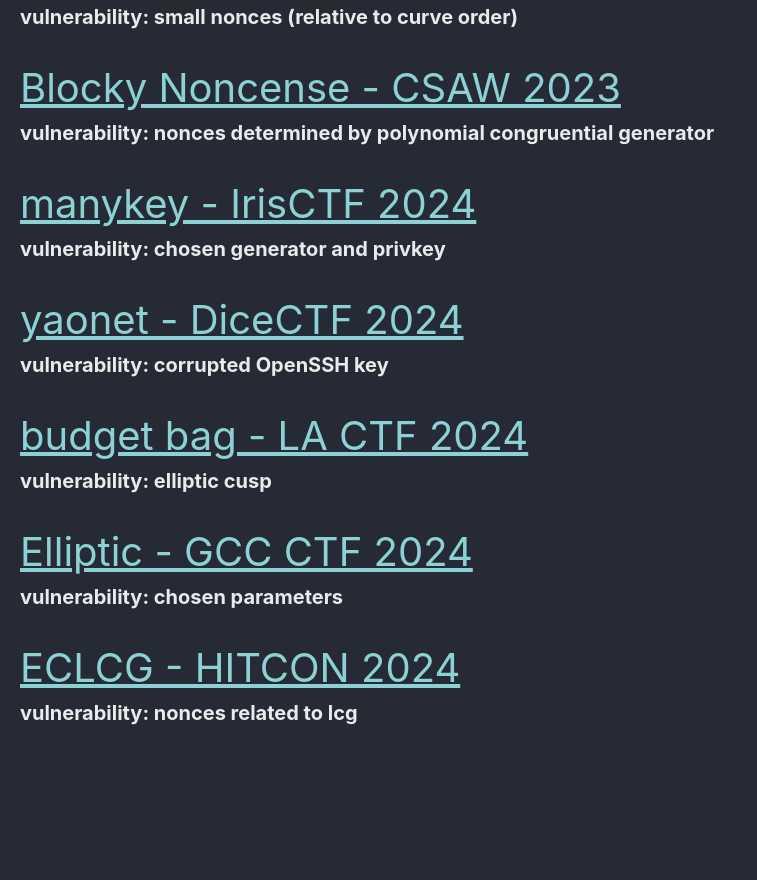
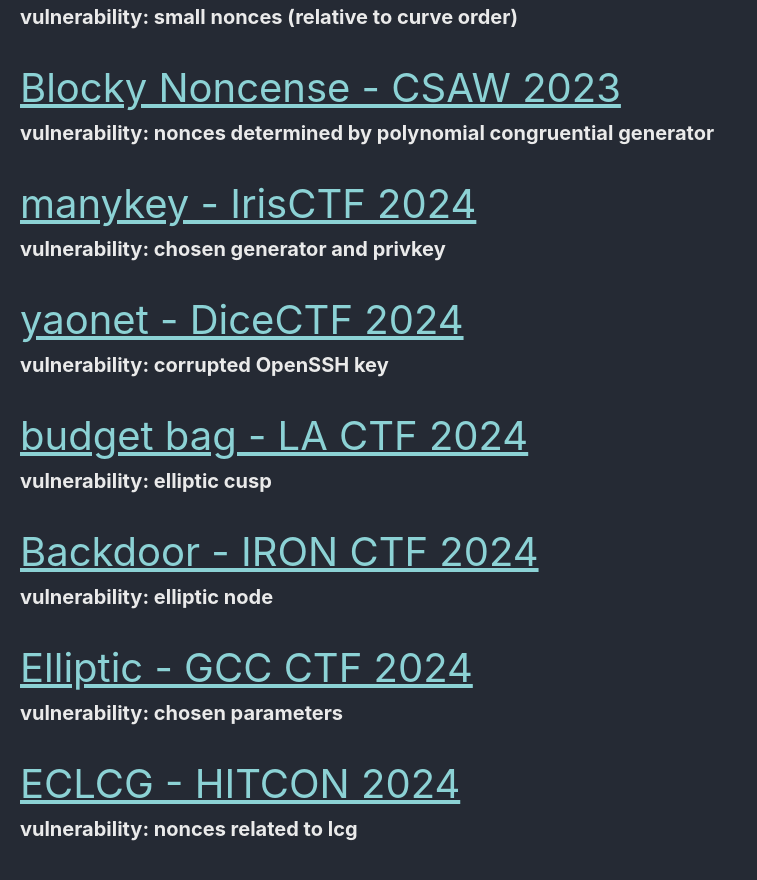
Before and after one commit to Connor-McCartney/Connor-McCartney.github.io, a Jekyll site: the page built from _pages/cryptography/ecc/ecc.md, in a window 1280 px wide and 900 px high, scrolled down 726 px. Shown: the top 880 px of the window, without its empty margins (0-757 px from the left). Built offline with Jekyll 4.4.1, drawn with Linux system fonts in a browser that asks for light colours; cached includes are drawn as plain includes; before the commit the page ends 1510 px from its top, so only the background shows below that.

Commit message:
Update ecc.md

```diff
--- a/_pages/cryptography/ecc/ecc.md
+++ b/_pages/cryptography/ecc/ecc.md
@@ -42,6 +42,10 @@ __vulnerability: corrupted OpenSSH key__
 __vulnerability: elliptic cusp__
 
 
+<span style="font-size:2em;">   [Backdoor - IRON CTF 2024](/cryptography/ecc/Backdoor-IRONCTF2024)       </span> <br>
+__vulnerability: elliptic node__
+
+
 <span style="font-size:2em;">   [Elliptic - GCC CTF 2024](/cryptography/ecc/Elliptic-GCC-CTF-2024)       </span> <br>
 __vulnerability: chosen parameters__
 
```
